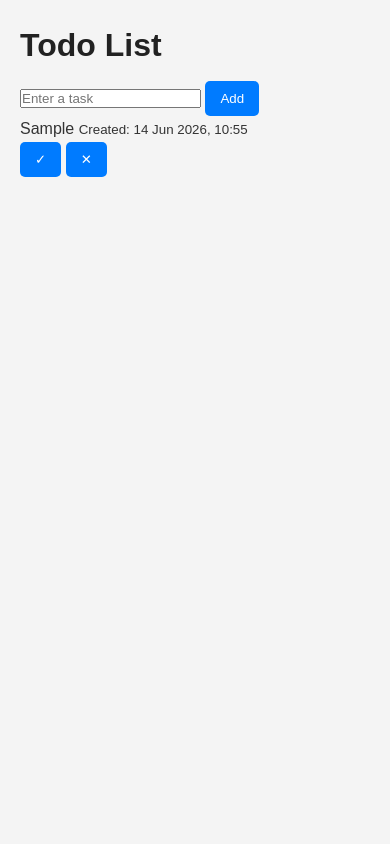
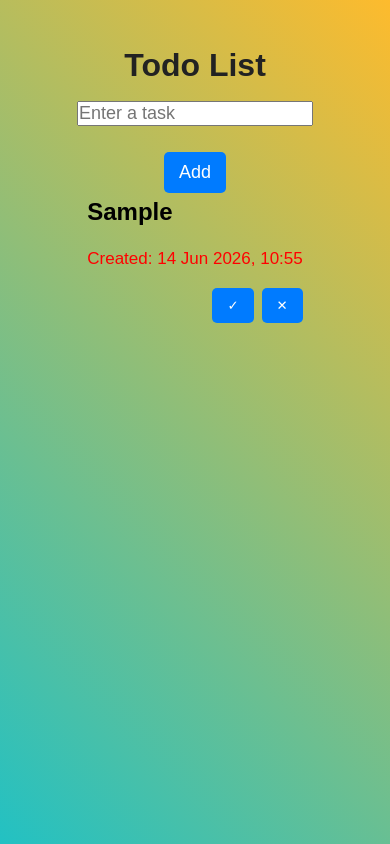
Before and after one commit to poznyaki/project, a plain HTML site: page Web Junior Maker Time/index.html in a window 390 px wide. Both pictures are taken after typing "Sample" into the empty fields and a click on the button "Add". Drawn offline with nearby package versions, Linux system fonts and the light colour scheme.

Commit message:
зробив все шо нада

```diff
--- a/Web Junior Maker Time/index.html
+++ b/Web Junior Maker Time/index.html
@@ -1,5 +1,6 @@
 <!DOCTYPE html>
 <html lang="en">
+
 <head>
     <meta charset="UTF-8">
     <meta name="viewport" content="width=device-width, initial-scale=1.0">
@@ -9,18 +10,23 @@
     <script src="https://ajax.googleapis.com/ajax/libs/jquery/3.7.1/jquery.min.js"></script>
 
 
-    </style>
 </head>
+
 <body>
+    <div class="container">
+        <div class="h1">
+            <h1>Todo List</h1>
+        </div>
 
-    <h1>Todo List</h1>
+        <input type="text" id="task" placeholder="Enter a task">
+        <br>
+        <button id="addBtn">Add</button>
 
-   <input type="text" id="task" placeholder="Enter a task">
-<button id="addBtn">Add</button>
-
-<div id="list"></div>
+        <div id="list"></div>
+    </div>
 
     <script src="script.js"></script>
 
 </body>
+
 </html>
--- a/Web Junior Maker Time/style.css
+++ b/Web Junior Maker Time/style.css
@@ -12,19 +12,23 @@
 
 body {
   font-family: Arial, sans-serif;
-  background-color: #f4f4f4;
-  color: #333;
+  background: linear-gradient(45deg ,#22C1C3, #FDBB2D);
+  color: #000000;
   line-height: 1.6;
   padding: 20px;
+  height: 100vh;
 }
 
 
 .container {
   max-width: 800px;
   margin: auto;
-  background: white;
   padding: 20px;
   border-radius: 10px;
+  display: flex;
+  justify-content: center;
+  align-items: center;
+  flex-direction: column;
 }
 
 
@@ -55,3 +59,64 @@ a {
 a:hover {
   text-decoration: underline;
 }
+
+#task
+{
+  font-size: large;
+}
+
+#addBtn
+{
+  font-size: large;
+}
+
+.task-item {
+    display: flex;
+    align-items: center;
+    justify-content: space-between;
+    gap: 16px;
+}
+
+.task-info {
+    display: flex;
+    flex-direction: row;
+    align-items: center;
+    gap: 14px;
+    flex: 1;
+}
+
+.task-text {
+    font-size: 24px;
+    font-weight: 800;
+}
+
+.timestamp {
+    font-size: 17px;
+    color: #ff0000;
+    white-space: nowrap;
+}
+
+.buttons {
+    display: flex;
+    gap: 8px;
+}
+
+@media (max-width: 620px) {
+    .task-item {
+        flex-direction: column;
+        align-items: stretch;
+    }
+
+    .task-info {
+        flex-direction: column;
+        align-items: flex-start;
+    }
+
+    .timestamp {
+        white-space: normal;
+    }
+
+    .buttons {
+        justify-content: flex-end;
+    }
+}
```
